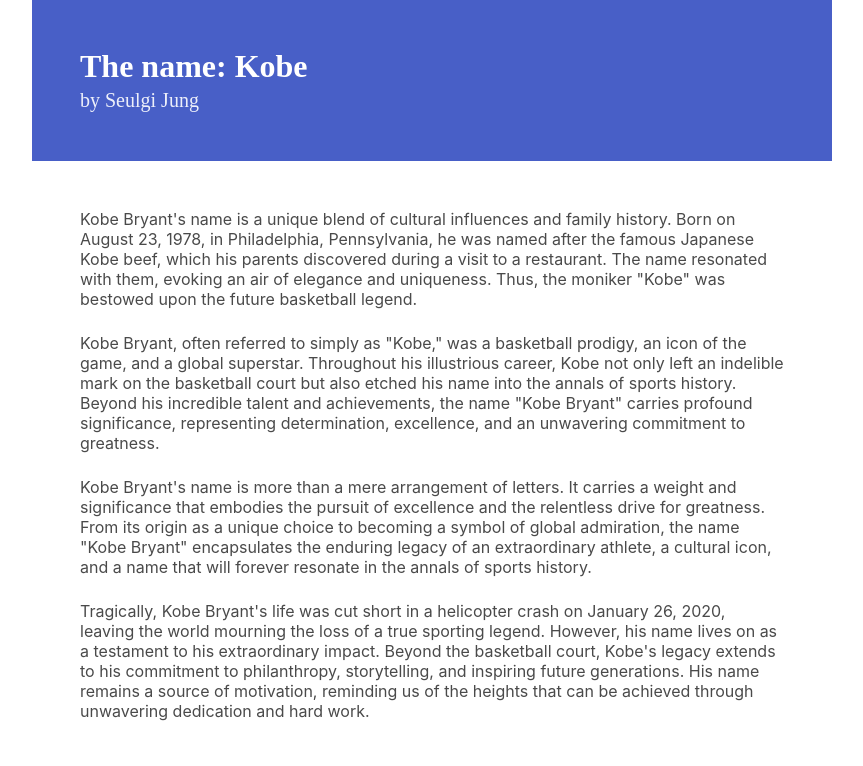
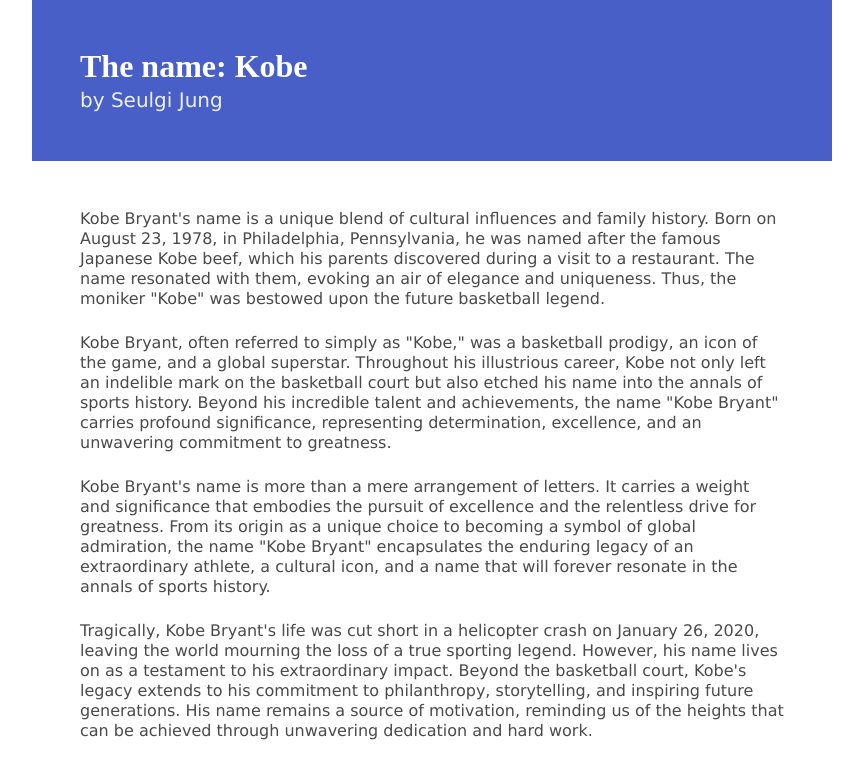
Before and after one commit to seulgijung/project01, a plain HTML site: page index.html in a window 1280 px wide. Shown: the top 766 px of the page, without its empty margins (208-1071 px from the left). Drawn offline with nearby package versions, Linux system fonts and the light colour scheme; a script that the page names is missing.

Commit message:
Update index.html

```diff
--- a/index.html
+++ b/index.html
@@ -9,8 +9,11 @@
   </div>
 </head>
 <style>
-  p {
+  .title {
     font-family: 'Helvetica Bold'
+  }
+  .subtitle {
+    font-family: 'Verdana'
   }
   .container {
     max-width: 800px !important;
```
